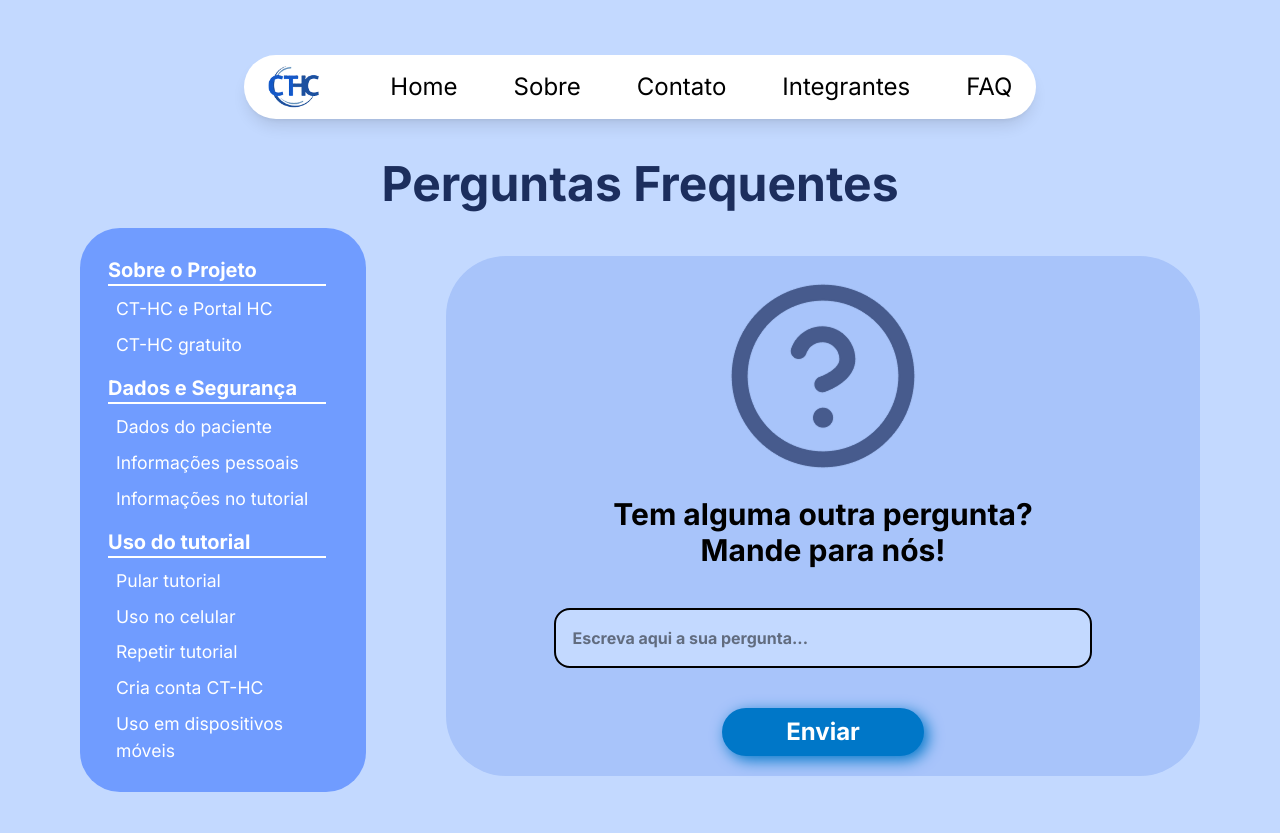
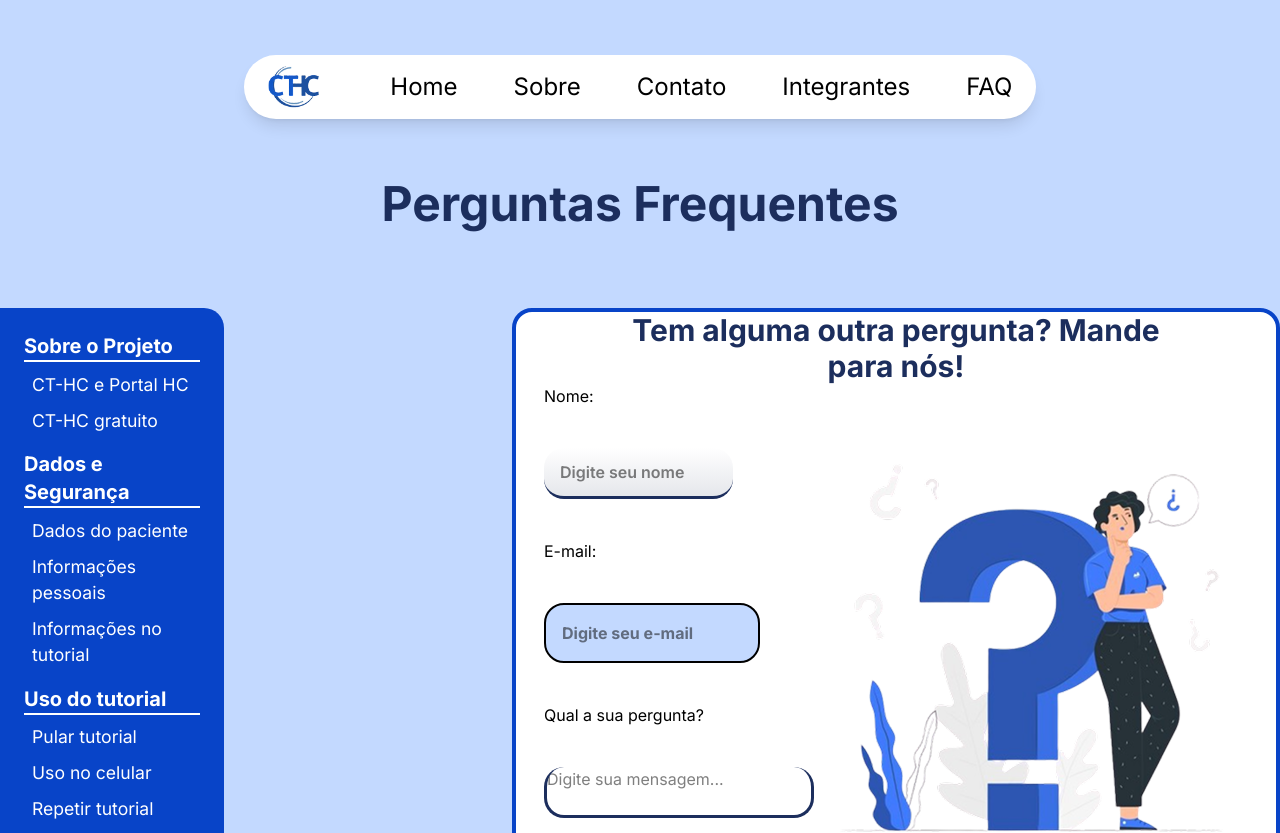
Before and after one commit to BSM-Challenge/ct-hc, a React (Vite) app: page /faq in a window 1280 px wide. Shown: the top 833 px of the page. Built offline with nearby package versions, Linux system fonts and the light colour scheme; a web font is replaced by a local one.

Commit message:
Enhancement: Atualizando a estilização do menu de navegação e adicionando mais conteúdo ao forms de perguntas.

```diff
--- a/src/routes/CT-HC/FAQ/index.tsx
+++ b/src/routes/CT-HC/FAQ/index.tsx
@@ -22,35 +22,33 @@ export default function FAQ() {
 
   return (
     <main className="bg-[var(--light-blue)]">
-      <section className="
-      pt-30 px-10 min-h-screen
-      max-[500px]:px-5
+      <section
+        className="pt-30 min-h-screen max-[500px]:px-5
       lg:pt-35
-      xl:px-20 xl:pt-40"
+      xl:pt-45"
       >
         <div className="w-full flex flex-col gap-5">
-          <div className="
-          h-full flex justify-center items-center
+          <div
+            className="h-full flex justify-center items-center
           xl:justify-center"
           >
-            <h1 className="
-            text-3xl text-[var(--dark-blue-title)] font-bold
+            <h1
+              className="text-3xl text-[var(--dark-blue-title)] font-bold mb-15
             sm:text-4xl
             xl:text-5xl"
             >
               Perguntas Frequentes
             </h1>
           </div>
-          <div className="
-          flex flex-col justify-around gap-20
+          <div
+            className="flex flex-col justify-between gap-10 items-start w-full
           lg:flex-row
           xl:flex-row"
           >
-            <nav className="
-            w-[100%] flex flex-col gap-4 pl-7 pr-10 py-7
-            bg-[var(--Color-blue-709CFF)] rounded-[40px]
-            lg:w-[50%]
-            xl:w-[35%]"
+            <div className="w-full lg:w-[30%] xl:w-[25%]">
+              <nav
+                className="bg-[var(--color-blue-2)] rounded-[20px] rounded-tl-[0] rounded-bl-[0]
+              p-6 text-[var(--color-white)] flex flex-col gap-4 w-[70%]"
               >
                 <ul className="flex flex-col gap-[.6rem] text-[var(--color-white)]">
                   <li className="border-b-2 border-[var(--color-white)]">
@@ -62,7 +60,7 @@ export default function FAQ() {
                       className="text-[1.1rem] hover:underline"
                       onClick={(e) => {
                         e.preventDefault();
-                      handleLinkClick('0-0', 'sobre-0');
+                        handleLinkClick("0-0", "sobre-0");
                       }}
                     >
                       CT-HC e Portal HC
@@ -74,7 +72,7 @@ export default function FAQ() {
                       className="text-[1.1rem] hover:underline"
                       onClick={(e) => {
                         e.preventDefault();
-                      handleLinkClick('0-1', 'sobre-1');
+                        handleLinkClick("0-1", "sobre-1");
                       }}
                     >
                       CT-HC gratuito
@@ -91,7 +89,7 @@ export default function FAQ() {
                       className="text-[1.1rem] hover:underline"
                       onClick={(e) => {
                         e.preventDefault();
-                      handleLinkClick('1-0', 'dados-0');
+                        handleLinkClick("1-0", "dados-0");
                       }}
                     >
                       Dados do paciente
@@ -103,7 +101,7 @@ export default function FAQ() {
                       className="text-[1.1rem] hover:underline"
                       onClick={(e) => {
                         e.preventDefault();
-                      handleLinkClick('1-1', 'dados-1');
+                        handleLinkClick("1-1", "dados-1");
                       }}
                     >
                       Informações pessoais
@@ -115,7 +113,7 @@ export default function FAQ() {
                       className="text-[1.1rem] hover:underline"
                       onClick={(e) => {
                         e.preventDefault();
-                      handleLinkClick('1-2', 'dados-2');
+                        handleLinkClick("1-2", "dados-2");
                       }}
                     >
                       Informações no tutorial
@@ -132,7 +130,7 @@ export default function FAQ() {
                       className="text-[1.1rem] hover:underline"
                       onClick={(e) => {
                         e.preventDefault();
-                      handleLinkClick('2-0', 'tutorial-0');
+                        handleLinkClick("2-0", "tutorial-0");
                       }}
                     >
                       Pular tutorial
@@ -144,7 +142,7 @@ export default function FAQ() {
                       className="text-[1.1rem] hover:underline"
                       onClick={(e) => {
                         e.preventDefault();
-                      handleLinkClick('2-1', 'tutorial-1');
+                        handleLinkClick("2-1", "tutorial-1");
                       }}
                     >
                       Uso no celular
@@ -156,7 +154,7 @@ export default function FAQ() {
                       className="text-[1.1rem] hover:underline"
                       onClick={(e) => {
                         e.preventDefault();
-                      handleLinkClick('2-2', 'tutorial-2');
+                        handleLinkClick("2-2", "tutorial-2");
                       }}
                     >
                       Repetir tutorial
@@ -168,7 +166,7 @@ export default function FAQ() {
                       className="text-[1.1rem] hover:underline"
                       onClick={(e) => {
                         e.preventDefault();
-                      handleLinkClick('2-3', 'tutorial-3');
+                        handleLinkClick("2-3", "tutorial-3");
                       }}
                     >
                       Cria conta CT-HC
@@ -180,7 +178,7 @@ export default function FAQ() {
                       className="text-[1.1rem] hover:underline"
                       onClick={(e) => {
                         e.preventDefault();
-                      handleLinkClick('2-4', 'tutorial-4');
+                        handleLinkClick("2-4", "tutorial-4");
                       }}
                     >
                       Uso em dispositivos móveis
@@ -188,36 +186,56 @@ export default function FAQ() {
                   </li>
                 </ul>
               </nav>
+            </div>
 
-            {/* Resto do código permanece igual */}
-            <div className="bg-[var(--light-blue-2)] w-full rounded-[60px] h-[10%] mt-7">
-              <div className=" flex flex-col items-center gap-5 h-full py-5">
-                <figcaption>
-                  <img src="./public/icon-pergunta.png" alt="Ícone de pergunta" />
-                </figcaption>
+            <div
+              className="bg-[var(--color-white)] flex flex-col items-center w-[60%]
+            border-[4px] border-[var(--color-blue-2)] rounded-[20px] h-full"
+            >
+              <h3 className="text-3xl w-[75%] text-center font-bold text-[var(--dark-blue-title)]">
+                Tem alguma outra pergunta? Mande para nós!
+              </h3>
+
+              <div className="flex flex-row justify-center items-center">
                 <form
                   method="POST"
-                className="flex flex-col justify-center items-center gap-10">
-                  <h3 className="text-3xl w-[75%] text-center font-bold">Tem alguma outra pergunta? Mande para nós!</h3>
+                  className="flex flex-col h-fit justify-center gap-10"
+                >
+                  <label htmlFor="name">Nome:</label>
                   <input
-                  type="text" placeholder="Escreva aqui a sua pergunta..."
-                  className="
-                  w-[80%] p-4 rounded-2xl
-                  bg-[var(--light-blue)] border-2 border-[var(--border-black)]
-                  placeholder-[--color-gray] placeholder:font-bold
-                  outline-none
-                  "
+                    type="text"
+                    placeholder="Digite seu nome"
+                    className="w-[70%] px-4 py-3 rounded-[20px]
+                bg-gradient-to-b from-[var(--color-white)] to-gray-200 border-b-3 border-[var(--dark-blue-title)]
+                placeholder-[--color-gray] placeholder:font-semibold outline-none"
                   />
-                  <button className="
-                  bg-[var(--color-blue)] p-2 w-[30%] text-[var(--color-white)]
-                  rounded-full font-bold text-2xl cursor-pointer
-                  shadow-[4px_4px_15px_var(--color-blue)]
-                  hover:bg-[var(--hover-button)] transition-colors duration-300
-                  "
-                  >
+
+                  <label htmlFor="e-mail">E-mail:</label>
+                  <input
+                    type="text"
+                    placeholder="Digite seu e-mail"
+                    className="w-[80%] p-4 rounded-[20px]
+                bg-[var(--light-blue)] border-2 border-[var(--border-black)] placeholder-[--color-gray]
+                placeholder:font-bold outline-none"
+                  />
+
+                  <label htmlFor="pergunta">Qual a sua pergunta?</label>
+                  <textarea
+                    placeholder="Digite sua mensagem..."
+                    className="resize-none rounded-[20px] border-b-3 border-r-3
+                border-l-3 border-[var(--dark-blue-title)]"
+                  />
+
+                  <button className="bg-[var(--color-blue-2)] p-2 w-[25%] text-[var(--color-white)] rounded-full font-bold text-2xl cursor-pointer shadow-[4px_4px_15px_var(--color-blue)] hover:bg-[var(--hover-button)] transition-colors duration-300">
                     Enviar
                   </button>
                 </form>
+                <figcaption>
+                  <img
+                    src="./question-img.png"
+                    alt="Pessoa fazendo uma pergunta."
+                  />
+                </figcaption>
               </div>
             </div>
           </div>
@@ -228,7 +246,9 @@ export default function FAQ() {
           {/* Categoria: Sobre o projeto */}
           <ul className="flex flex-col gap-8">
             <li>
-              <h3 className="text-4xl font-bold border-b-4 border-[var(--dark-blue-title)]">Sobre o projeto</h3>
+              <h3 className="text-4xl font-bold border-b-4 border-[var(--dark-blue-title)]">
+                Sobre o projeto
+              </h3>
             </li>
 
             {faqData[0].itens.map((item, index) => {
@@ -250,19 +270,25 @@ export default function FAQ() {
                     <p className="font-bold text-2xl text-[var(--dark-blue-title)]">
                       {item.pergunta}
                     </p>
-                    <div className={`
+                    <div
+                      className={`
                       mr-4 p-2 bg-[var(--color-blue)] rounded-full
-                      transition-transform duration-300 ${isOpen ? 'rotate-180' : ''}
-                      `}>
-                      <FaAngleDown className="text-[var(--color-white)] text-2xl"/>
+                      transition-transform duration-300 ${
+                        isOpen ? "rotate-180" : ""
+                      }
+                      `}
+                    >
+                      <FaAngleDown className="text-[var(--color-white)] text-2xl" />
                     </div>
                   </div>
 
                   {/* Resposta que aparece quando o item está aberto */}
-                  <div className={`
+                  <div
+                    className={`
                     overflow-hidden transition-all duration-500 ease-in-out
-                    ${isOpen ? 'max-h-96 mt-4' : 'max-h-0'}
-                    `}>
+                    ${isOpen ? "max-h-96 mt-4" : "max-h-0"}
+                    `}
+                  >
                     <div className="p-4 bg-[var(--color-blue)] rounded-2xl text-[var(--color-white)]">
                       <p className="text-lg font-bold">{item.resposta}</p>
                     </div>
@@ -275,7 +301,9 @@ export default function FAQ() {
           {/* Categoria: Dados e Segurança */}
           <ul className="flex flex-col gap-8">
             <li>
-              <h4 className="text-4xl font-bold border-b-4 border-[var(--dark-blue-title)]">Dados e Segurança</h4>
+              <h4 className="text-4xl font-bold border-b-4 border-[var(--dark-blue-title)]">
+                Dados e Segurança
+              </h4>
             </li>
 
             {faqData[1].itens.map((item, index) => {
@@ -297,19 +325,25 @@ export default function FAQ() {
                     <p className="font-bold text-2xl text-[var(--dark-blue-title)]">
                       {item.pergunta}
                     </p>
-                    <div className={`
+                    <div
+                      className={`
                       mr-4 p-2 bg-[var(--color-blue)] rounded-full
-                      transition-transform duration-300 ${isOpen ? 'rotate-180' : ''}
-                      `}>
-                      <FaAngleDown className="text-[var(--color-white)] text-2xl"/>
+                      transition-transform duration-300 ${
+                        isOpen ? "rotate-180" : ""
+                      }
+                      `}
+                    >
+                      <FaAngleDown className="text-[var(--color-white)] text-2xl" />
                     </div>
                   </div>
 
                   {/* Resposta que aparece quando o item está aberto */}
-                  <div className={`
+                  <div
+                    className={`
                     overflow-hidden transition-all duration-500 ease-in-out
-                    ${isOpen ? 'max-h-96 mt-4' : 'max-h-0'}
-                    `}>
+                    ${isOpen ? "max-h-96 mt-4" : "max-h-0"}
+                    `}
+                  >
                     <div className="p-4 bg-[var(--color-blue)] rounded-2xl text-[var(--color-white)]">
                       <p className="text-lg font-bold">{item.resposta}</p>
                     </div>
@@ -322,7 +356,9 @@ export default function FAQ() {
           {/* Categoria: Uso do Tutorial */}
           <ul className="flex flex-col gap-8">
             <li>
-              <h5 className="text-4xl font-bold border-b-4 border-[var(--dark-blue-title)]">Uso do Tutorial</h5>
+              <h5 className="text-4xl font-bold border-b-4 border-[var(--dark-blue-title)]">
+                Uso do Tutorial
+              </h5>
             </li>
 
             {faqData[2].itens.map((item, index) => {
@@ -344,19 +380,25 @@ export default function FAQ() {
                     <p className="font-bold text-2xl text-[var(--dark-blue-title)]">
                       {item.pergunta}
                     </p>
-                    <div className={`
+                    <div
+                      className={`
                       mr-4 p-2 bg-[var(--color-blue)] rounded-full
-                      transition-transform duration-300 ${isOpen ? 'rotate-180' : ''}
-                      `}>
-                      <FaAngleDown className="text-[var(--color-white)] text-2xl"/>
+                      transition-transform duration-300 ${
+                        isOpen ? "rotate-180" : ""
+                      }
+                      `}
+                    >
+                      <FaAngleDown className="text-[var(--color-white)] text-2xl" />
                     </div>
                   </div>
 
                   {/* Resposta que aparece quando o item está aberto */}
-                  <div className={`
+                  <div
+                    className={`
                     overflow-hidden transition-all duration-500 ease-in-out
-                    ${isOpen ? 'max-h-96 mt-4' : 'max-h-0'}
-                    `}>
+                    ${isOpen ? "max-h-96 mt-4" : "max-h-0"}
+                    `}
+                  >
                     <div className="p-4 bg-[var(--color-blue)] rounded-2xl font-bold text-[var(--color-white)]">
                       <p className="text-lg">{item.resposta}</p>
                     </div>
```
Also changed, not shown: public/question-img.png (added). Lines whose indentation alone changed are shown as unchanged.
